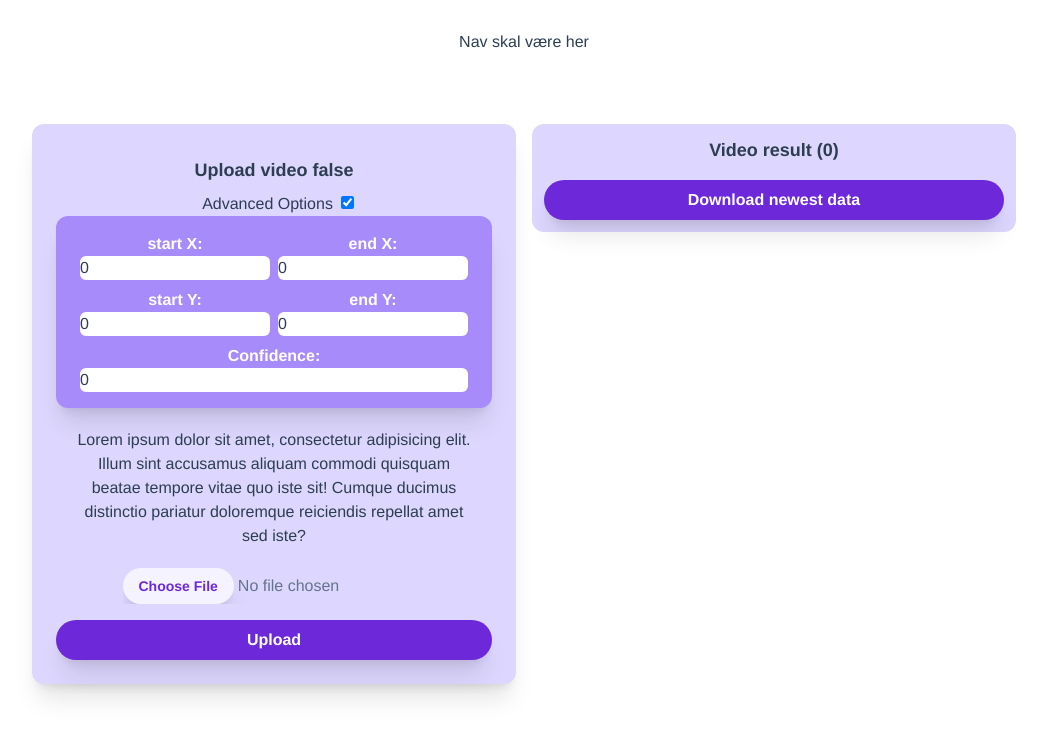
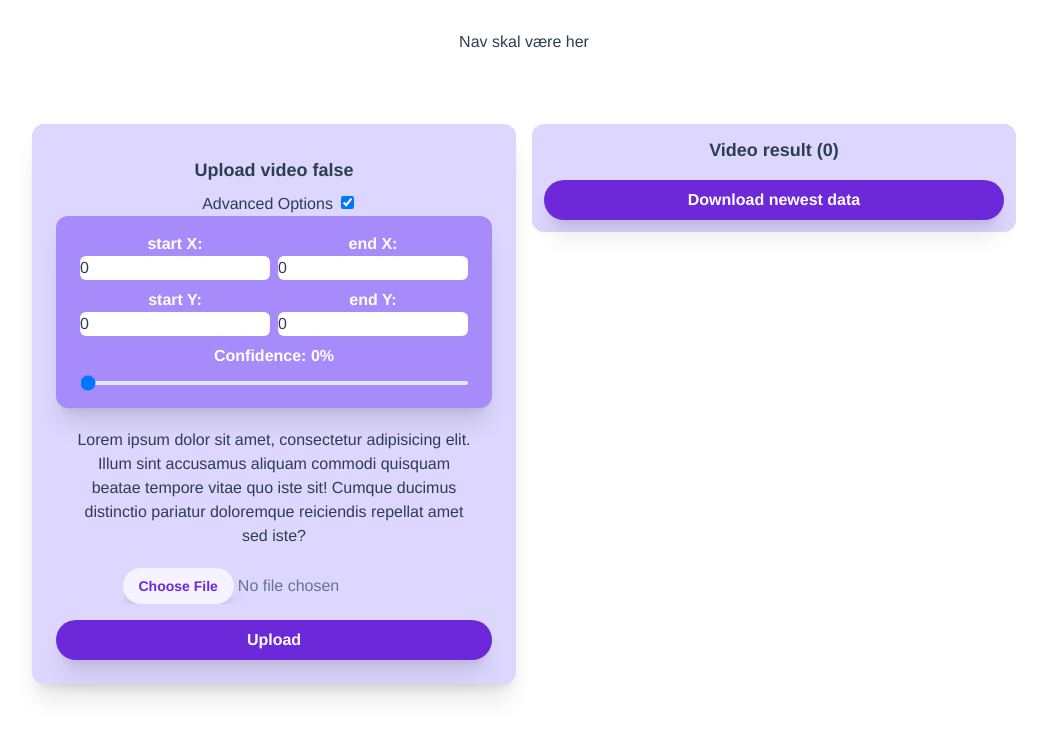
Before and after one commit to UCN-DMAB-0920-group-1/computer-vision-vehicle-counter, a Vue app in the folder frontend/: page /#/ in a window 1280 px wide. Both pictures are taken after a click on the checkbox 463 px from the left and 202 px from the top of the page. Shown: the top 738 px of the page, without its empty margins (116-1163 px from the left). Built offline with nearby package versions, Linux system fonts and the light colour scheme.

Commit message:
Dosent work tracking

```diff
--- a/frontend/src/components/home/FileUpload.vue
+++ b/frontend/src/components/home/FileUpload.vue
@@ -36,10 +36,9 @@
             <input v-model="advancedOptions.endY" class="w-full rounded-md" type="number" name="endY" />
           </div>
         </div>
-
-        <div class="pt-2">
-            <label class="text-white font-bold">Confidence:</label>
-            <input v-model="advancedOptions.confidence" class="w-full rounded-md" type="number" name="confidence" />
+          <div class="w-full  mt-2">
+            <label class="text-white font-bold">Confidence: {{advancedOptions.confidence}}%</label>
+            <input v-model="advancedOptions.confidence" type="range" name="range" class="w-full h-1 shadow-xl bg-blue-100 appearance-none rounded-lg" />
           </div>
       </section>
       <p class="m-5">
@@ -102,7 +101,9 @@ export default {
 
       try {
         loading.value = true;
+        advancedOptions.value.confidence /= 100
         store.dispatch("FileProcessing/uploadVideo", {file:file.value, advancedOptions:advancedOptions.value});
+        advancedOptions.value.confidence *= 100
       } catch (e) {
         error.value = e;
       } finally {
```
Also changed, not shown: 2 other files (tests, documents, lock files or other folders).
